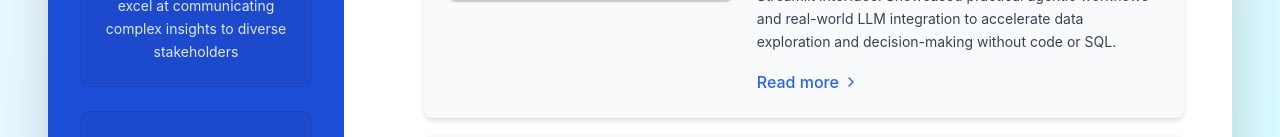
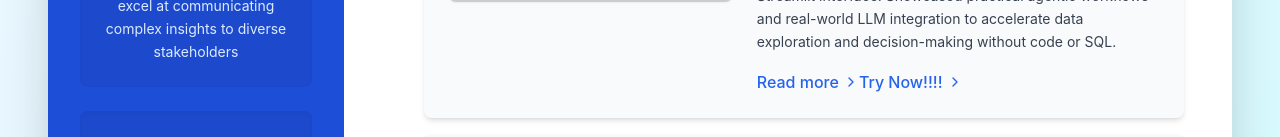
Before and after one commit to nkosimate/nkosimate.github.io, a React (Create React App) app in the folder portfolio/: page / in a window 1280 px wide. Shown: the part 815-952 px from the top of the page. Built offline with nearby package versions, Linux system fonts and the light colour scheme.

Commit message:
add live link to project

```diff
--- a/portfolio/src/App.jsx
+++ b/portfolio/src/App.jsx
@@ -123,6 +123,9 @@ function App() {
                 <a href="https://github.com/nkosimate/ai-data-analyst" className="inline-flex items-center text-blue-600 hover:text-blue-800 font-medium transition-colors duration-200">
                   Read more <ChevronRight size={16} className="ml-1" />
                 </a>
+                <a href="https://ai-data-analyst-nkosimate.streamlit.app/" className="inline-flex items-center text-blue-600 hover:text-blue-800 font-medium transition-colors duration-200">
+                  Try Now!!!! <ChevronRight size={16} className="ml-1" />
+                </a>
               </div>
             </div>
 
```
